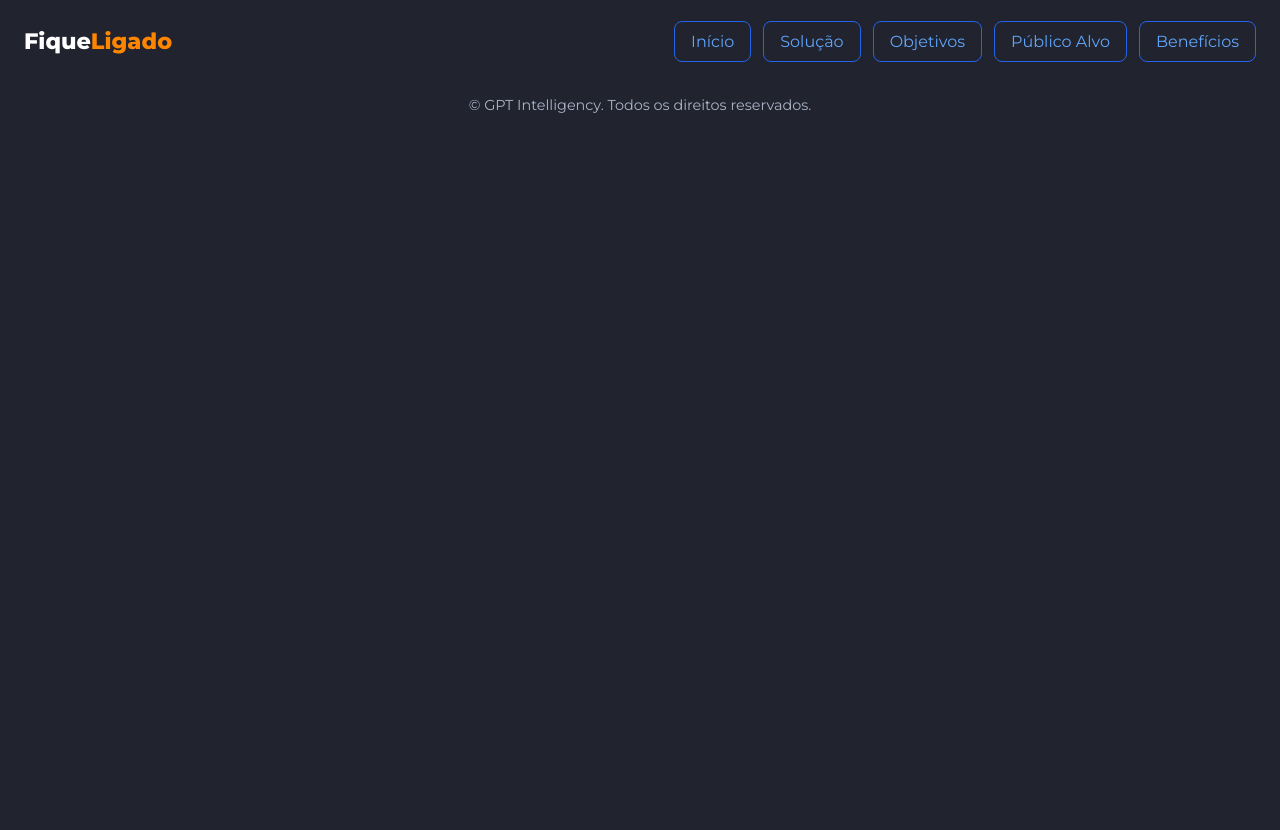
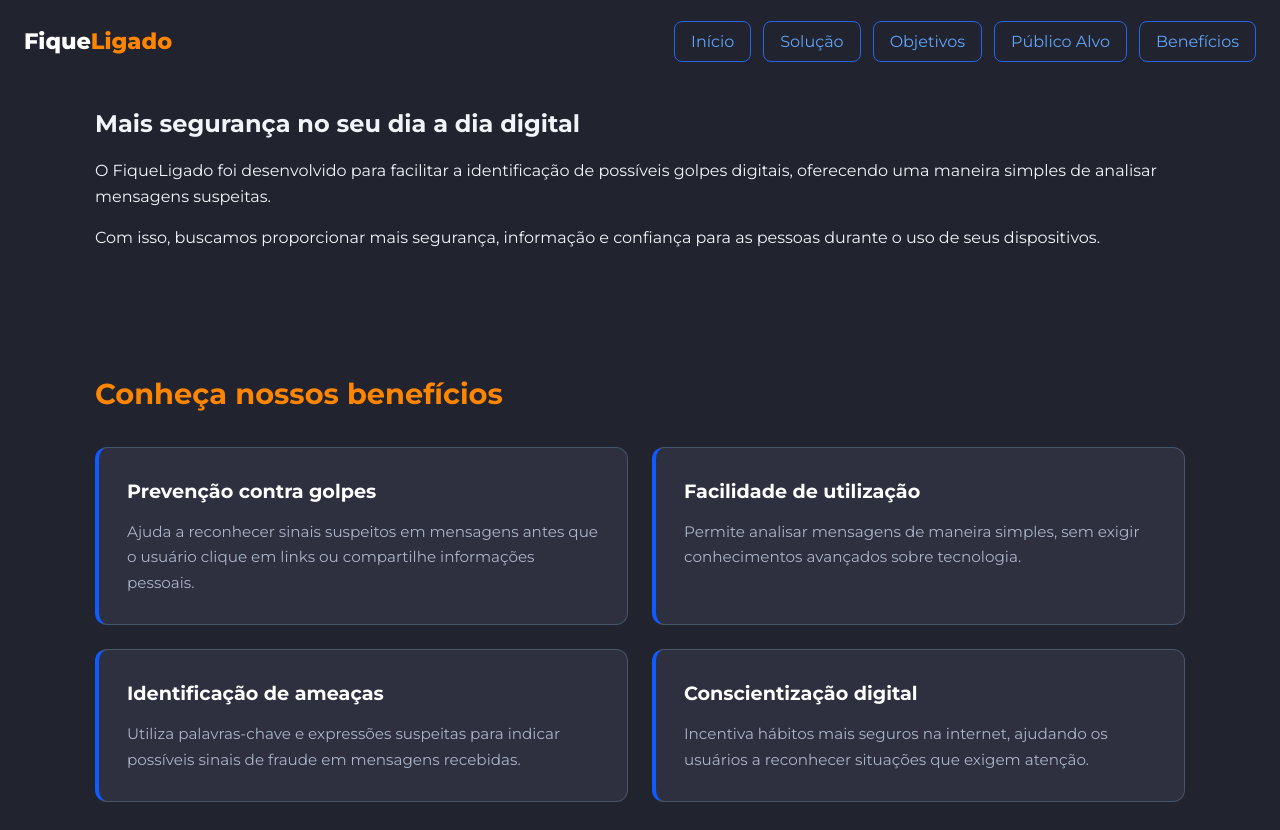
Before and after one commit to Tibaass/CitizenTech, a plain HTML site: page src/pages/beneficios.html in a window 1280 px wide. Shown: the top 830 px of the page. Before the commit the page ends 800 px from the top, so only its background shows below. Drawn offline with Linux system fonts and the light colour scheme.

Commit message:
feat: criação página benefícios

```diff
--- a/src/css/style.css
+++ b/src/css/style.css
@@ -747,3 +747,75 @@ footer {
         font-size: 0.95rem;
     }
 }
+
+
+.beneficios {
+    margin: 35px 70px 70px;
+    padding: 25px;
+}
+
+.beneficios-titulo {
+    font-size: 1.8rem;
+    color: var(--corDestaque);
+    margin-bottom: 30px;
+}
+
+.beneficios-container {
+    display: grid;
+    grid-template-columns: repeat(2, 1fr);
+    gap: 24px;
+}
+
+.beneficio-card {
+    background-color: #2e303f;
+    border: 1px solid #475569;
+    border-left: 4px solid var(--corPrincipal);
+    border-radius: 12px;
+    padding: 28px;
+    transition: transform 0.3s ease, border-color 0.3s ease;
+}
+
+.beneficio-card:hover {
+    transform: translateY(-5px);
+    border-color: var(--corDestaque);
+}
+
+.beneficio-titulo {
+    color: var(--corTitulo);
+    font-size: 1.2rem;
+    margin-top: 0;
+    margin-bottom: 12px;
+}
+
+.beneficio-texto {
+    color: var(--corSecundaria);
+    font-size: 0.95rem;
+    line-height: 1.7;
+    margin: 0;
+}
+
+@media (max-width: 768px) {
+    .beneficios {
+        margin: 25px 20px 50px;
+        padding: 15px;
+    }
+
+    .beneficios-container {
+        grid-template-columns: 1fr;
+    }
+}
+
+@media (max-width: 480px) {
+    .beneficios {
+        margin: 20px 0 40px;
+        padding: 10px;
+    }
+
+    .beneficio-card {
+        padding: 22px;
+    }
+
+    .beneficios-titulo {
+        font-size: 1.5rem;
+    }
+}
--- a/src/pages/beneficios.html
+++ b/src/pages/beneficios.html
@@ -1,3 +1,4 @@
+
 <!DOCTYPE html>
 <html lang="pt-br">
 <head>
@@ -10,13 +11,13 @@
     <link rel="preconnect" href="https://fonts.gstatic.com" crossorigin>
     <link href="https://fonts.googleapis.com/css2?family=Montserrat:ital,wght@0,100..900;1,100..900&display=swap" rel="stylesheet">
     <link rel="stylesheet" href="../css/style.css">
-    <script src="src/js/script.js" defer></script>
+    <script src="../js/script.js" defer></script>
 </head>
 <body>
     <header class="topo">
         <a class="nomeSite" href="../../index.html">Fique<span>Ligado</span></a>
         <nav>
-          <ul class = "nav-links">
+            <ul class="nav-links">
                 <li><a href="../../index.html">Início</a></li>
                 <li><a href="tecnologia.html">Solução</a></li>
                 <li><a href="objetivos.html">Objetivos</a></li>
@@ -25,6 +26,57 @@
             </ul>
         </nav>
     </header>
+
+    <main>
+        <section class="ajuste">
+            <div class="texto-container">
+                <h1 id="titulo">
+                    Mais segurança no seu dia a dia digital
+                </h1>
+                <p id="techtexto">
+                    O FiqueLigado foi desenvolvido para facilitar a identificação de possíveis golpes digitais, oferecendo uma maneira simples de analisar mensagens suspeitas.
+                </p>
+                <p class="techtexto">
+                    Com isso, buscamos proporcionar mais segurança, informação e confiança para as pessoas durante o uso de seus dispositivos.
+                </p>
+            </div>
+        </section>
+
+        <section class="beneficios">
+            <h2 class="beneficios-titulo">Conheça nossos benefícios</h2>
+
+            <div class="beneficios-container">
+                <div class="beneficio-card">
+                    <h3 class="beneficio-titulo">Prevenção contra golpes</h3>
+                    <p class="beneficio-texto">
+                        Ajuda a reconhecer sinais suspeitos em mensagens antes que o usuário clique em links ou compartilhe informações pessoais.
+                    </p>
+                </div>
+
+                <div class="beneficio-card">
+                    <h3 class="beneficio-titulo">Facilidade de utilização</h3>
+                    <p class="beneficio-texto">
+                        Permite analisar mensagens de maneira simples, sem exigir conhecimentos avançados sobre tecnologia.
+                    </p>
+                </div>
+
+                <div class="beneficio-card">
+                    <h3 class="beneficio-titulo">Identificação de ameaças</h3>
+                    <p class="beneficio-texto">
+                        Utiliza palavras-chave e expressões suspeitas para indicar possíveis sinais de fraude em mensagens recebidas.
+                    </p>
+                </div>
+
+                <div class="beneficio-card">
+                    <h3 class="beneficio-titulo">Conscientização digital</h3>
+                    <p class="beneficio-texto">
+                        Incentiva hábitos mais seguros na internet, ajudando os usuários a reconhecer situações que exigem atenção.
+                    </p>
+                </div>
+            </div>
+        </section>
+    </main>
+
     <footer>
         <p>&copy; GPT Intelligency. Todos os direitos reservados.</p>
     </footer>
```
Lines whose indentation alone changed are shown as unchanged.
